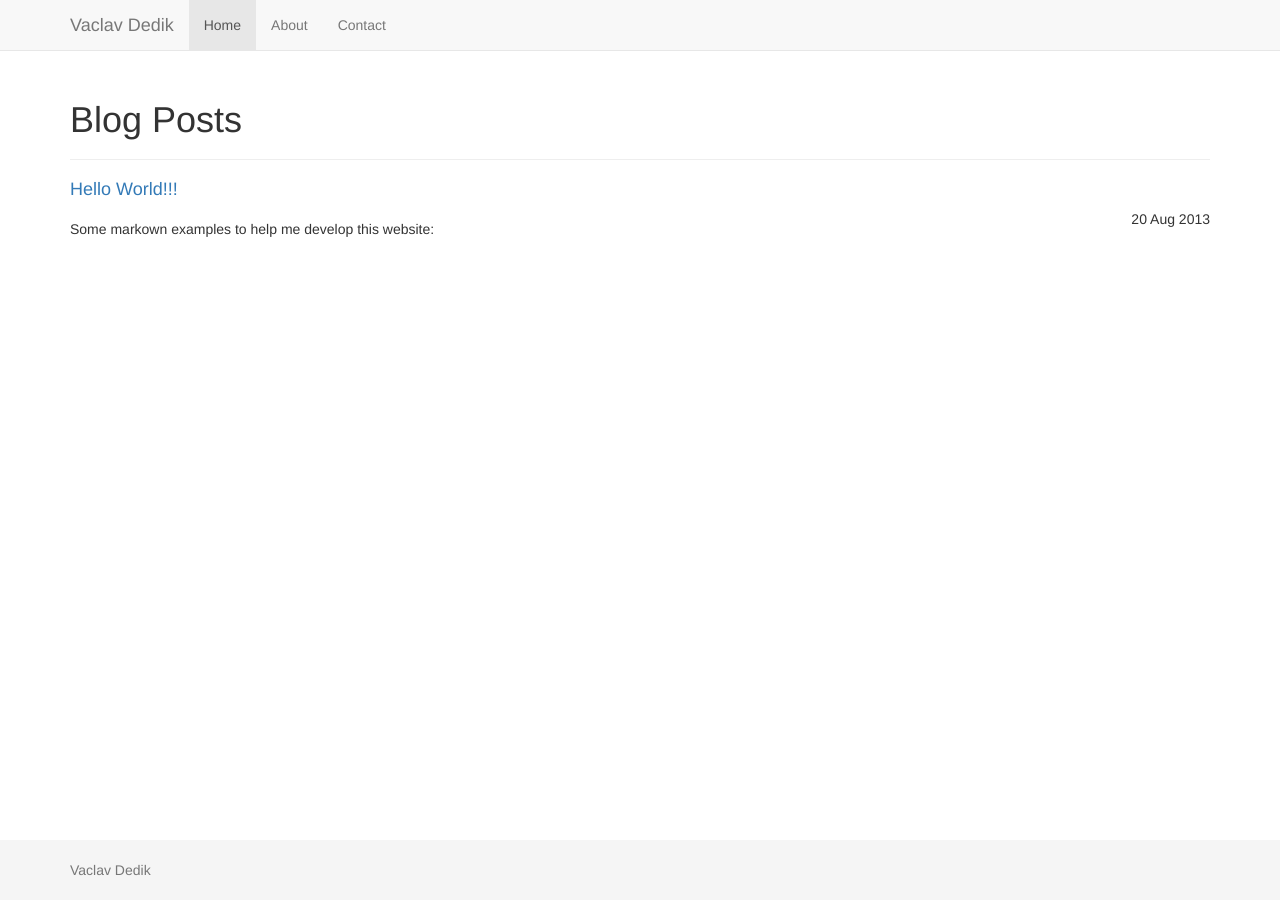
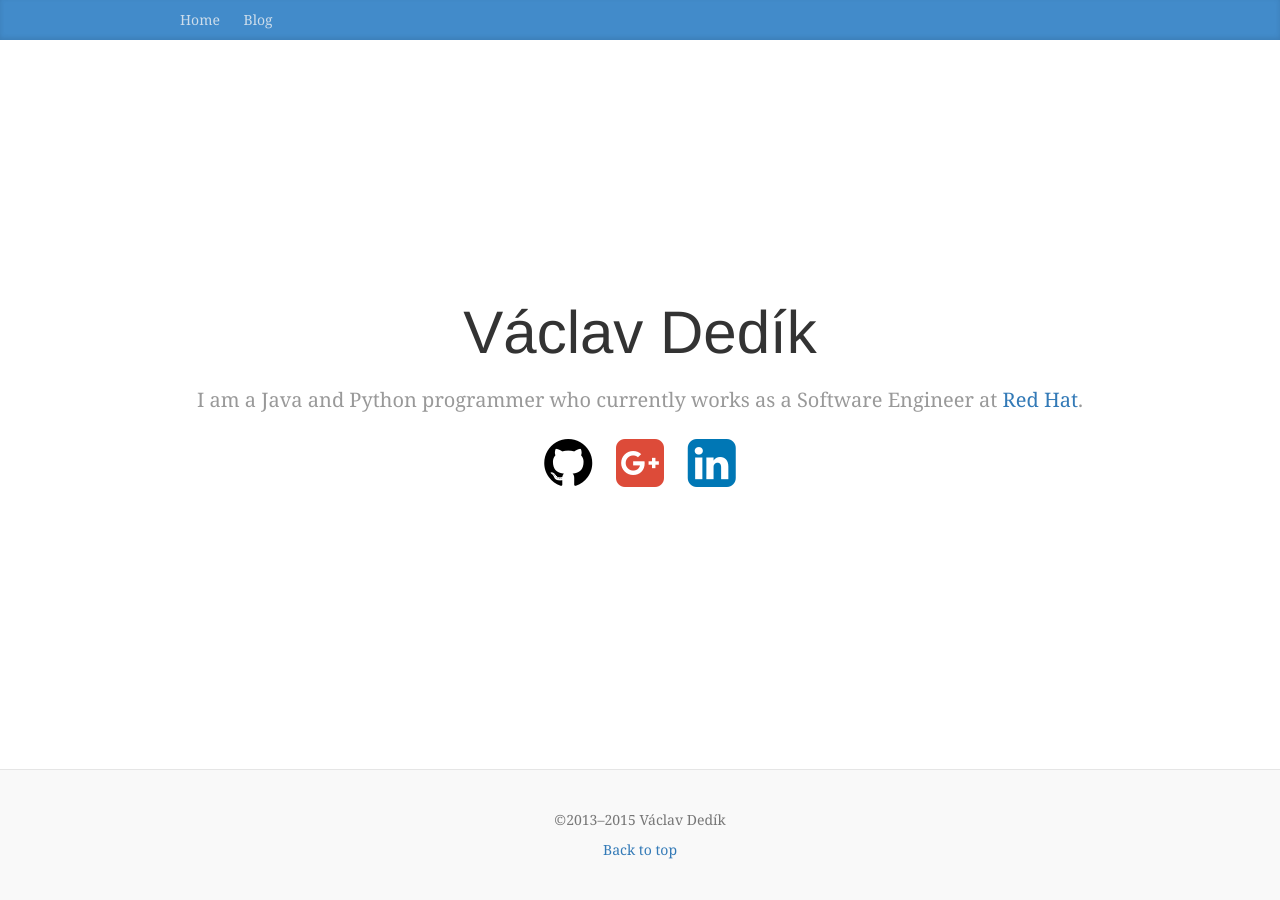
Before and after one commit to VaclavDedik/vaclavdedik.github.io, a Jekyll site: the page built from index.html, in a window 1280 px wide. Built offline with Jekyll 4.4.1, drawn with Linux system fonts in a browser that asks for light colours; nearby versions of some CDN libraries.

Commit message:
Update to different template

```diff
--- a/_config.yml
+++ b/_config.yml
@@ -1,5 +1,5 @@
 name: Vaclav Dedik
-pygments: true
 timezone: Europe/Prague
 permalink: /blog/:categories/:year/:month/:day/:title
+highlighter: pygments
 markdown: kramdown
--- a/_layouts/default.html
+++ b/_layouts/default.html
@@ -3,58 +3,51 @@
     <head>
         <meta charset="utf-8">
         <meta http-equiv="X-UA-Compatible" content="IE=edge,chrome=1">
+        <meta name="viewport" content="width=device-width, initial-scale=1">
+        <meta name="author" content="Vaclav Dedik">
+
         <title>{{ page.title }}</title>
-        <meta name="viewport" content="width=device-width">
 
-        <!-- syntax highlighting CSS -->
+        <!-- Syntax highlighting CSS -->
         <link rel="stylesheet" href="/css/syntax.css">
 
-        <!-- Bootstrap CSS 3.0.0 -->
-        <link rel="stylesheet" href="//netdna.bootstrapcdn.com/bootstrap/3.0.0/css/bootstrap.min.css">
+        <!-- Bootstrap CSS -->
+        <link rel="stylesheet" href="https://maxcdn.bootstrapcdn.com/bootstrap/3.3.5/css/bootstrap.min.css">
+
+        <!-- Icons -->
+        <link rel="stylesheet" href="//maxcdn.bootstrapcdn.com/font-awesome/4.3.0/css/font-awesome.min.css">
 
         <!-- Custom CSS -->
         <link rel="stylesheet" href="/css/main.css">
     </head>
     <body>
-
-        <!-- Wrap all page content here -->
-        <div id="wrap">
-          <!-- Fixed navbar -->
-          <div class="navbar navbar-default navbar-fixed-top">
+        <div class="wrapper">
+            <!-- Navigator bar -->
+            <div class="blog-masthead">
                 <div class="container">
-              <div class="navbar-header">
-                <button type="button" class="navbar-toggle" data-toggle="collapse" data-target=".navbar-collapse">
-                  <span class="icon-bar"></span>
-                  <span class="icon-bar"></span>
-                  <span class="icon-bar"></span>
-                </button>
-                <a class="navbar-brand" href="/">{{ site.name }}</a>
-              </div>
-              <div class="collapse navbar-collapse">
-                <ul class="nav navbar-nav">
-                  <li class="active"><a href="/">Home</a></li>
-                  <li><a href="#about">About</a></li>
-                  <li><a href="#contact">Contact</a></li>
-                </ul>
-              </div><!--/.nav-collapse -->
+                    <nav class="blog-nav">
+                        <a class="blog-nav-item {%if page.url == '/index.html'%}active{%endif%}"
+                           href="/">Home</a>
+                        <a class="blog-nav-item {%if page.url == '/blog.html'%}active{%endif%}"
+                           href="#">Blog</a>
+                    </nav>
                 </div>
             </div>
 
-          <div class="container">
+            <div class="container {{ page.container-css }}">
                 {{ content }}
             </div> <!-- /container -->
-        </div> <!-- /wrap -->
 
-        <div id="footer">
-          <div class="container">
-            <p class="text-muted credit">Vaclav Dedik</p>
+            <footer class="blog-footer {{ page.container-css }}">
+                <p class="text-muted credit">©2013–2015 Václav Dedík</p>
+                <p><a href="#">Back to top</a></p>
+            </footer>
         </div>
-        </div> <!-- /footer -->
 
         <!-- jQuery (necessary for Bootstrap's JavaScript plugins) -->
-        <script src="//code.jquery.com/jquery-1.10.2.min.js"></script>
+        <script src="//code.jquery.com/jquery-1.11.3.min.js"></script>
 
-        <!-- Bootstrap JS 3.0.0 -->
-        <script src="//netdna.bootstrapcdn.com/bootstrap/3.0.0/js/bootstrap.min.js"></script>
+        <!-- Bootstrap JS-->
+        <script src="https://maxcdn.bootstrapcdn.com/bootstrap/3.3.5/js/bootstrap.min.js"></script>
     </body>
 </html>
--- a/_layouts/post.html
+++ b/_layouts/post.html
@@ -4,12 +4,8 @@ layout: default
 <h2>{{ page.title }}</h2>
 <p class="meta">{{ page.date | date_to_string }}</p>
 
-<div class="lead">
-	{{ page.excerpt }}
-</div>
-
 <div class="post">
-{{ content }}
+    {{ content }}
 </div>
 
 <div id="disqus_thread"></div>
--- a/_posts/2013-08-20-hello-world.md
+++ b/_posts/2013-08-20-test-blog-bost.md
@@ -1,6 +1,6 @@
 ---
 layout: post
-title:  "Hello World!!!"
+title:  "Test Blog Post"
 date:   2013-08-20 12:15:53
 ---
 
--- a/css/main.css
+++ b/css/main.css
@@ -1,50 +1,246 @@
-/* Sticky footer styles
--------------------------------------------------- */
+/*
+ * Globals
+ */
 
-html {
-    overflow-y: scroll;
+html, body {
+  height: 100%;
 }
 
-html,
 body {
-  height: 100%;
-  /* The html and body elements cannot have any padding or margin. */
+  font-family: Georgia, "Times New Roman", Times, serif;
+  color: #555;
 }
 
-/* Wrapper for page content to push down footer */
-#wrap {
+.wrapper {
   min-height: 100%;
-  height: auto !important;
-  height: 100%;
-  /* Negative indent footer by its height */
-  margin: 0 auto -60px;
-  /* Pad bottom by footer height */
-  padding: 0 0 60px;
 }
 
-/* Set the fixed height of the footer here */
-#footer {
-  height: 60px;
-  background-color: #f5f5f5;
+.container.main {
+  position: absolute;
+  top: 50%;
+  margin-top: -180px;
+  left: 0;
+  width: 100%;
+}
+
+h1, .h1,
+h2, .h2,
+h3, .h3,
+h4, .h4,
+h5, .h5,
+h6, .h6 {
+  margin-top: 0;
+  font-family: "Helvetica Neue", Helvetica, Arial, sans-serif;
+  font-weight: normal;
+  color: #333;
 }
 
 
-/* Custom page CSS
--------------------------------------------------- */
-/* Not required for template or sticky footer method. */
+/*
+ * Override Bootstrap's default container.
+ */
 
-#wrap > .container {
-  padding: 60px 15px 0;
-}
-.container .credit {
-  margin: 20px 0;
+@media (min-width: 1200px) {
+  .container {
+    width: 970px;
+  }
 }
 
-#footer > .container {
-  padding-left: 15px;
-  padding-right: 15px;
+
+/*
+ * Masthead for nav
+ */
+
+.blog-masthead {
+  background-color: #428bca;
+  -webkit-box-shadow: inset 0 -2px 5px rgba(0,0,0,.1);
+          box-shadow: inset 0 -2px 5px rgba(0,0,0,.1);
 }
 
-code {
-  font-size: 80%;
+/* Nav links */
+.blog-nav-item {
+  position: relative;
+  display: inline-block;
+  padding: 10px;
+  font-weight: 500;
+  color: #cdddeb;
 }
+.blog-nav-item:hover,
+.blog-nav-item:focus {
+  color: #fff;
+  text-decoration: none;
+}
+
+/* Active state gets a caret at the bottom */
+.blog-nav .active {
+  color: #fff;
+}
+.blog-nav .active:after {
+  position: absolute;
+  bottom: 0;
+  left: 50%;
+  width: 0;
+  height: 0;
+  margin-left: -5px;
+  vertical-align: middle;
+  content: " ";
+  border-right: 5px solid transparent;
+  border-bottom: 5px solid;
+  border-left: 5px solid transparent;
+}
+
+/*
+ * Main page
+ */
+
+.main-header {
+  text-align: center;
+
+  margin-left: auto;
+  margin-right: auto;
+  height: 400px;
+}
+.main-title {
+  margin-top: 30px;
+  margin-bottom: 0;
+  font-size: 60px;
+  font-weight: normal;
+}
+.main-description {
+  margin-top: 20px;
+  font-size: 20px;
+  color: #999;
+}
+
+
+/*
+ * Blog name and description
+ */
+
+.blog-header {
+  padding-top: 20px;
+  padding-bottom: 20px;
+}
+.blog-title {
+  margin-top: 30px;
+  margin-bottom: 0;
+  font-size: 60px;
+  font-weight: normal;
+}
+.blog-description {
+  font-size: 20px;
+  color: #999;
+}
+
+
+/*
+ * Main column and sidebar layout
+ */
+
+.blog-main {
+  font-size: 18px;
+  line-height: 1.5;
+}
+
+/* Sidebar modules for boxing content */
+.sidebar-module {
+  padding: 15px;
+  margin: 0 -15px 15px;
+}
+.sidebar-module-inset {
+  padding: 15px;
+  background-color: #f5f5f5;
+  border-radius: 4px;
+}
+.sidebar-module-inset p:last-child,
+.sidebar-module-inset ul:last-child,
+.sidebar-module-inset ol:last-child {
+  margin-bottom: 0;
+}
+
+
+/* Pagination */
+.pager {
+  margin-bottom: 60px;
+  text-align: left;
+}
+.pager > li > a {
+  width: 140px;
+  padding: 10px 20px;
+  text-align: center;
+  border-radius: 30px;
+}
+
+
+/*
+ * Blog posts
+ */
+
+.blog-post {
+  margin-bottom: 60px;
+}
+.blog-post-title {
+  margin-bottom: 5px;
+  font-size: 40px;
+}
+.blog-post-meta {
+  margin-bottom: 20px;
+  color: #999;
+}
+
+
+/*
+ * Footer
+ */
+
+.blog-footer {
+  padding: 40px 0;
+  color: #999;
+  text-align: center;
+  background-color: #f9f9f9;
+  border-top: 1px solid #e5e5e5;
+}
+.blog-footer.main {
+  width: 100%;
+  position: absolute;
+  bottom: 0;
+}
+.blog-footer p:last-child {
+  margin-bottom: 0;
+}
+
+/*
+ * Icons
+ */
+
+a .fa:hover {
+  cursor: pointer;
+}
+
+.main-header .fa {
+  margin: 10px;
+}
+
+.fa-github {
+  color: black;
+}
+
+.fa-github:hover {
+  color: gray;
+}
+
+.fa-google-plus-square {
+  color: #dd4b39;
+}
+
+.fa-google-plus-square:hover {
+  color: #D5857B;
+}
+
+.fa-linkedin-square {
+  color: #0077B5;
+}
+
+.fa-linkedin-square:hover {
+  color: #4795BD;
+}
--- a/index.html
+++ b/index.html
@@ -1,18 +1,20 @@
 ---
 layout: default
-title: Vaclav Dedik
+title: Václav Dedík Home
+container-css: main
 ---
-<div class="page-header">
-	<h1>Blog Posts</h1>
+<div class="main-header">
+    <h1 class="main-title">Václav Dedík</h1>
+    <p class="main-description">I am a Java and Python programmer who currently works as a Software Engineer at <a href="http://redhat.com">Red Hat</a>.</p>
+    <div>
+        <a href="https://github.com/VaclavDedik" title="Github">
+            <i class="fa fa-github fa-4x"></i>
+        </a>
+        <a href="https://plus.google.com/+VaclavDedik" title="Google Plus">
+            <i class="fa fa-google-plus-square fa-4x"></i>
+        </a>
+        <a href="https://cz.linkedin.com/in/vaclavdedik" title="LinkedIn">
+            <i class="fa fa-linkedin-square fa-4x"></i>
+        </a>
+    </div>
 </div>
-<div class="posts">
-{% for post in site.posts %}
-  <div class="post">
-  	<h4><a href="{{ post.url }}" data-disqus-identifier="{{ post.url }}">{{ post.title }}</a></h4>
-  	<span class="pull-right">{{ post.date | date_to_string }}</span>
-  	<p class="lead">
-  		{{ post.excerpt }}
-  	</p>
-  </div>
-{% endfor %}
-</div>
```
Also changed, not shown: other parts of _posts/2013-08-20-test-blog-bost.md (+0 -8 lines), blog.html (added, +25 -0 lines), 1 other file. Lines whose indentation alone changed are shown as unchanged.
